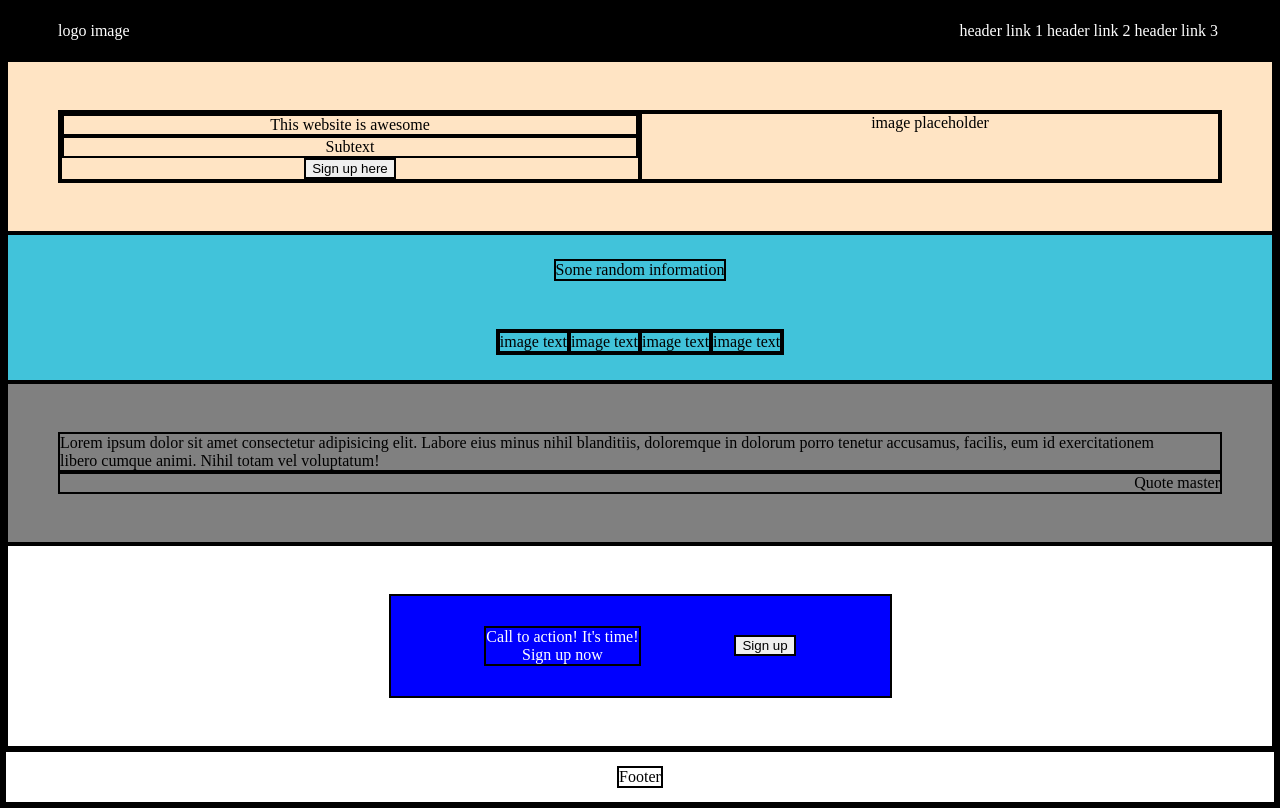
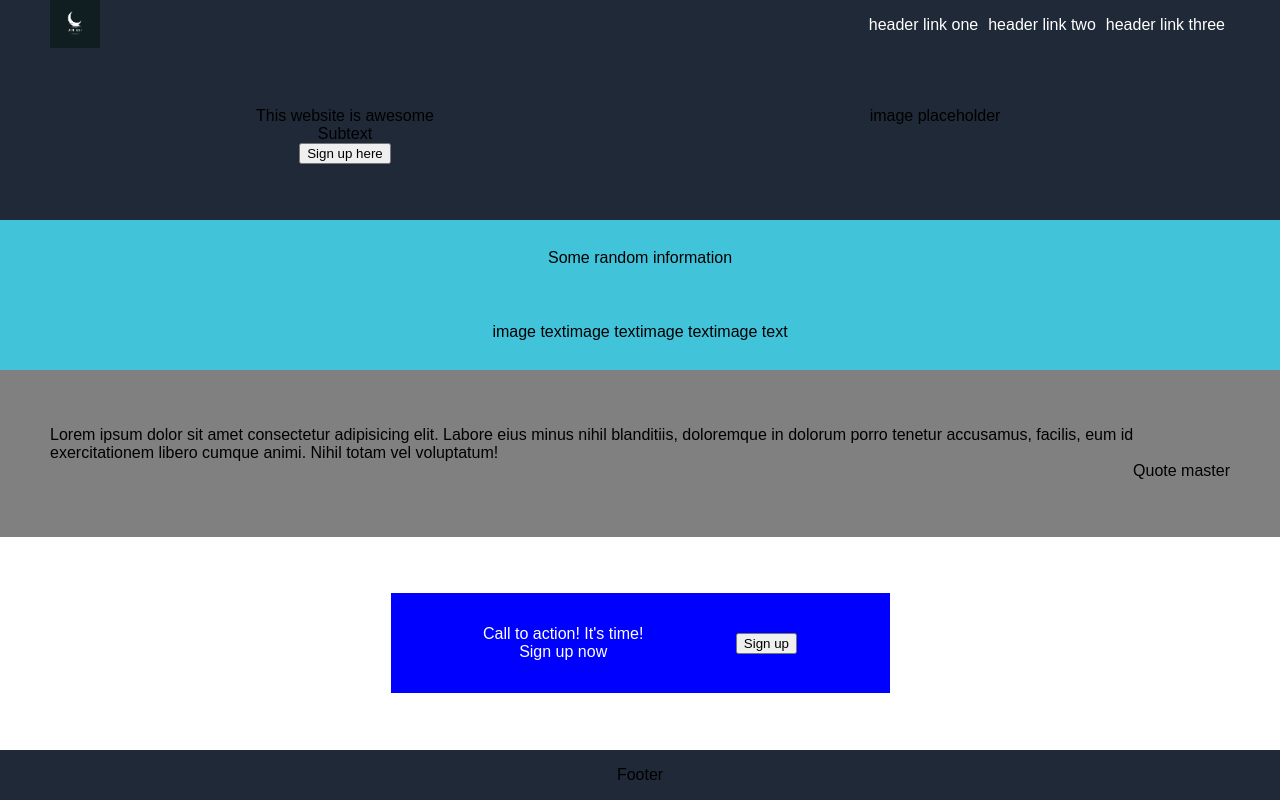
Before and after one commit to leongjinkai/landing-page, a plain HTML site: page index.html in a window 1280 px wide. Drawn offline with Linux system fonts and the light colour scheme.

Commit message:
Added header logo, changed header and hero color

```diff
--- a/index.html
+++ b/index.html
@@ -10,12 +10,14 @@
 <body>
     <header>
         <!-- logo -->
-        <div class="header-logo">logo image</div>
+        <div class="header-logo">
+            <img src="./image/logo.png" alt="logo">
+        </div>
         <div class="nav-bar">
             <ul>
-                <li>header link 1</li>
-                <li>header link 2</li>
-                <li>header link 3</li>
+                <li>header link one</li>
+                <li>header link two</li>
+                <li>header link three</li>
             </ul>
         </div>
     </header>
--- a/styles.css
+++ b/styles.css
@@ -1,6 +1,11 @@
 * {
-    border: 2px solid rgb(0, 0, 0);
     text-align: center;
+    font-family: Arial, Helvetica, sans-serif;
+}
+
+img {
+    height: 50px;
+    width: 50px;
 }
 
 header,
@@ -36,7 +41,7 @@ header {
     display: flex;
     justify-content: space-between;
     align-items: center;
-    background-color: black;
+    background-color: #1f2937;
     color: white;
 }
 
@@ -49,13 +54,14 @@ ul {
 
 li {
     list-style: none;
+    margin: 0px 5px;
 }
 
 [class="sec-1"] {
     display: flex;
     justify-content: center;
     align-items: center;
-    background-color: bisque;
+    background-color: #1f2937;
 }
 
 .sec-1.content {
@@ -119,4 +125,5 @@ footer {
     justify-content: center;
     align-items: center;
     height: 50px;
+    background-color: #1f2937;
 }
```
Also changed, not shown: image/logo.png (added).
